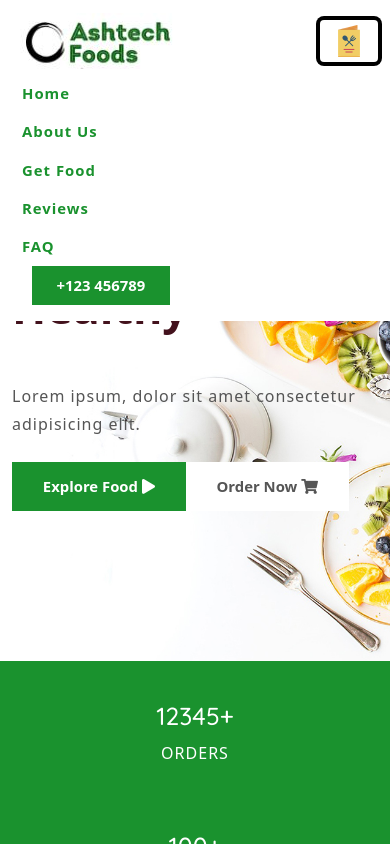
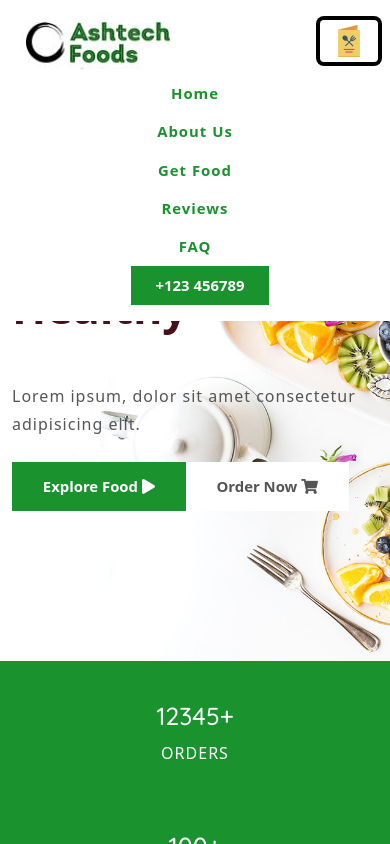
Before and after one commit to ashumsd7/Ashtech-Food, a Vue app: page / in a window 390 px wide. Both pictures are taken after a click on the button "Toggle navigation". Shown: the top 844 px of the page. Built offline with nearby package versions, Linux system fonts and the light colour scheme.

Commit message:
on mobile screen nav link centered

```diff
--- a/src/assets/css/styles.css
+++ b/src/assets/css/styles.css
@@ -5,9 +5,7 @@
   margin: 0;
   padding: 0;
 }
-#app{
-  height: 4000px;
-}
+
 html{
   scroll-behavior: smooth;
 }
--- a/src/components/boss/TheNavbar.vue
+++ b/src/components/boss/TheNavbar.vue
@@ -30,7 +30,7 @@
           <!-- //Your ICON -->
         </button>
         <div class="collapse navbar-collapse"   id="navbarNav">
-          <ul class="navbar-nav ms-auto mb-2 mb-lg-0 text-sm-center text-lg-start">
+          <ul class="navbar-nav ms-auto mb-2 mb-lg-0 text-center">
             <li @click="handleLink"  class="nav-item" v-for="link in links" :key="link">
               <a class="nav-link " aria-current="page" href="#">{{link}}</a>
             </li>
```
